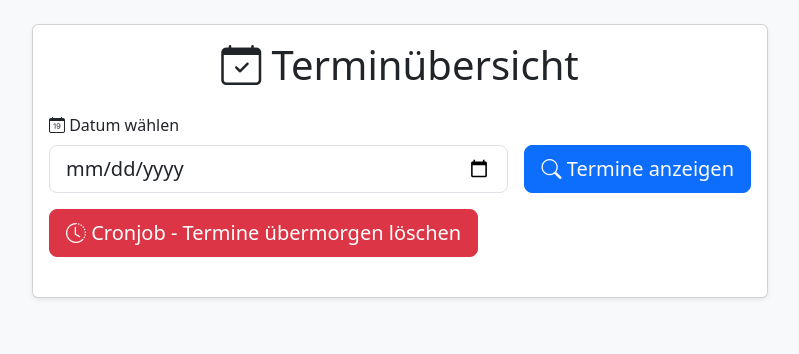
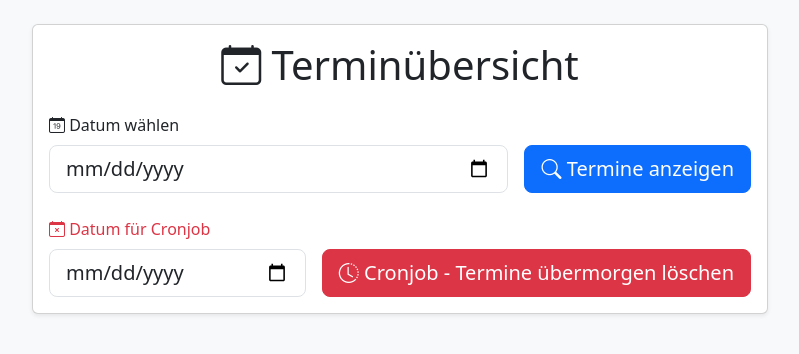
Before and after one commit to neckattack/slotbooking-2-0, a Flask app: page / in a window 1280 px wide. Shown: the top 354 px of the page, without its empty margins (240-1039 px from the left). Run offline with Flask 3, Linux system fonts and the light colour scheme.

Commit message:
cron job mit datum

```diff
--- a/static/main.js
+++ b/static/main.js
@@ -156,12 +156,13 @@ document.getElementById("laden").addEventListener("click", function() {
 
 // Event Listener für den Cronjob-Button
 document.getElementById("cronjob").addEventListener("click", function() {
-    // Setze das Datum auf übermorgen
-    const dayAfterTomorrow = new Date();
-    dayAfterTomorrow.setDate(dayAfterTomorrow.getDate() + 2);
-    const datum = dayAfterTomorrow.toISOString().split('T')[0];
+    const datum = document.getElementById("cronjob_datum").value;
+    if (!datum) {
+        alert("Bitte ein Datum für den Cronjob wählen!");
+        return;
+    }
 
-    // Setze das Datum im Input-Feld
+    // Setze das normale Datum auch auf das Cronjob-Datum für die Anzeige
     document.getElementById("datum").value = datum;
 
     // Zeige die Vorschau an
--- a/templates/index.html
+++ b/templates/index.html
@@ -88,6 +88,14 @@
                                     <i class="bi bi-search"></i> Termine anzeigen
                                 </button>
                             </div>
+                        </div>
+                        <div class="row g-3 align-items-end">
+                            <div class="col">
+                                <label for="cronjob_datum" class="form-label text-danger">
+                                    <i class="bi bi-calendar-x"></i> Datum für Cronjob
+                                </label>
+                                <input type="date" id="cronjob_datum" class="form-control form-control-lg">
+                            </div>
                             <div class="col-auto">
                                 <button id="cronjob" class="btn btn-danger btn-lg">
                                     <i class="bi bi-clock-history"></i> Cronjob - Termine übermorgen löschen
```
